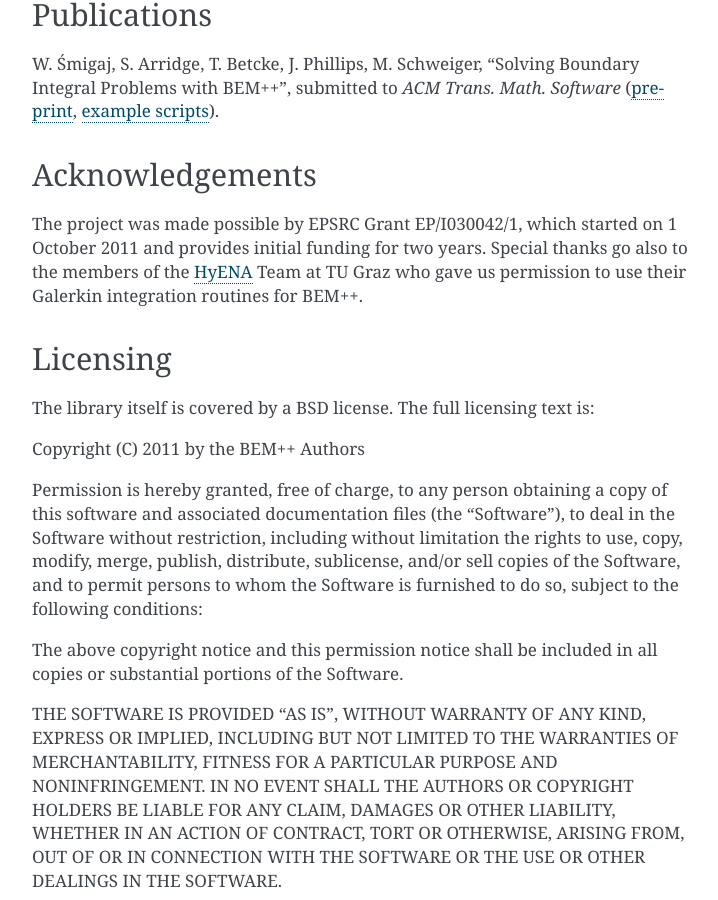
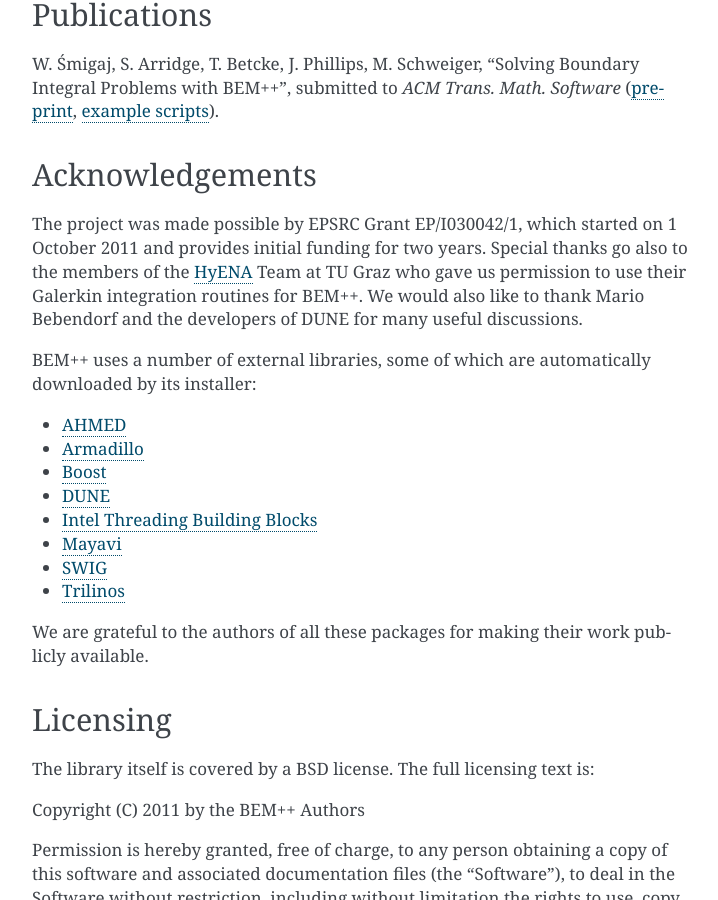
Before and after one commit to evantwout/web, a Sphinx documentation site: the page built from source/index.rst, in a window 1280 px wide and 900 px high, scrolled down 2051 px. Shown: the whole window, without its empty margins (388-1106 px from the left). Built offline with Sphinx 7.4.7, drawn with Linux system fonts in a browser that asks for light colours; formulas are drawn with MathJax 3.

Commit message:
Extended Acknowledgments.

```diff
--- a/source/index.rst
+++ b/source/index.rst
@@ -115,8 +115,29 @@
 
 Acknowledgements
 ----------------
+
 The project was made possible by EPSRC Grant EP/I030042/1, which
-started on 1 October 2011 and provides initial funding for two years. Special thanks go also to the members of the `HyENA <http://portal.tugraz.at/portal/page/portal/Files/i2610/files/Forschung/Software/HyENA/html/index.html>`_ Team at TU Graz who gave us permission to use their Galerkin integration routines for BEM++.
+started on 1 October 2011 and provides initial funding for two
+years. Special thanks go also to the members of the `HyENA
+<http://portal.tugraz.at/portal/page/portal/Files/i2610/files/Forschung/Software/HyENA/html/index.html>`_
+Team at TU Graz who gave us permission to use their Galerkin
+integration routines for BEM++. We would also like to thank Mario
+Bebendorf and the developers of DUNE for many useful discussions.
+
+BEM++ uses a number of external libraries, some of which are
+automatically downloaded by its installer:
+
+- `AHMED <http://bebendorf.ins.uni-bonn.de/AHMED.html>`_
+- `Armadillo <http://arma.sourceforge.net>`_
+- `Boost <http://www.boost.org>`_
+- `DUNE <http://www.dune-project.org>`_
+- `Intel Threading Building Blocks <http://threadingbuildingblocks.org>`_
+- `Mayavi <http://code.enthought.com/projects/mayavi>`_
+- `SWIG <http://www.swig.org>`_
+- `Trilinos <http://trilinos.sandia.gov>`_
+
+We are grateful to the authors of all
+these packages for making their work publicly available.
 
 Licensing
 ---------
```
